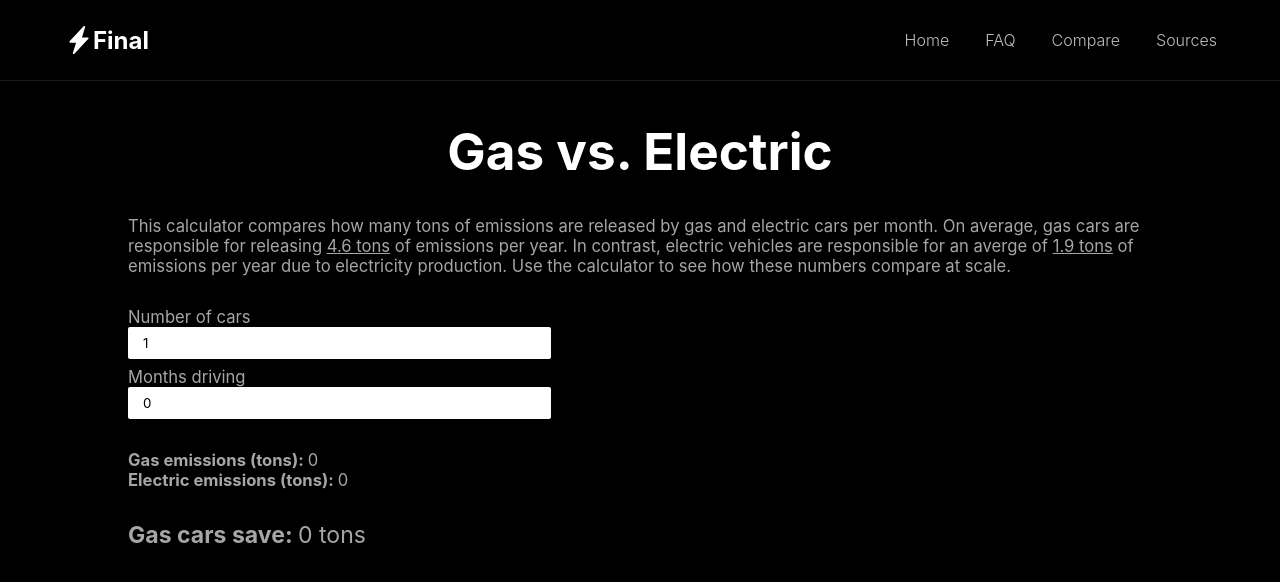
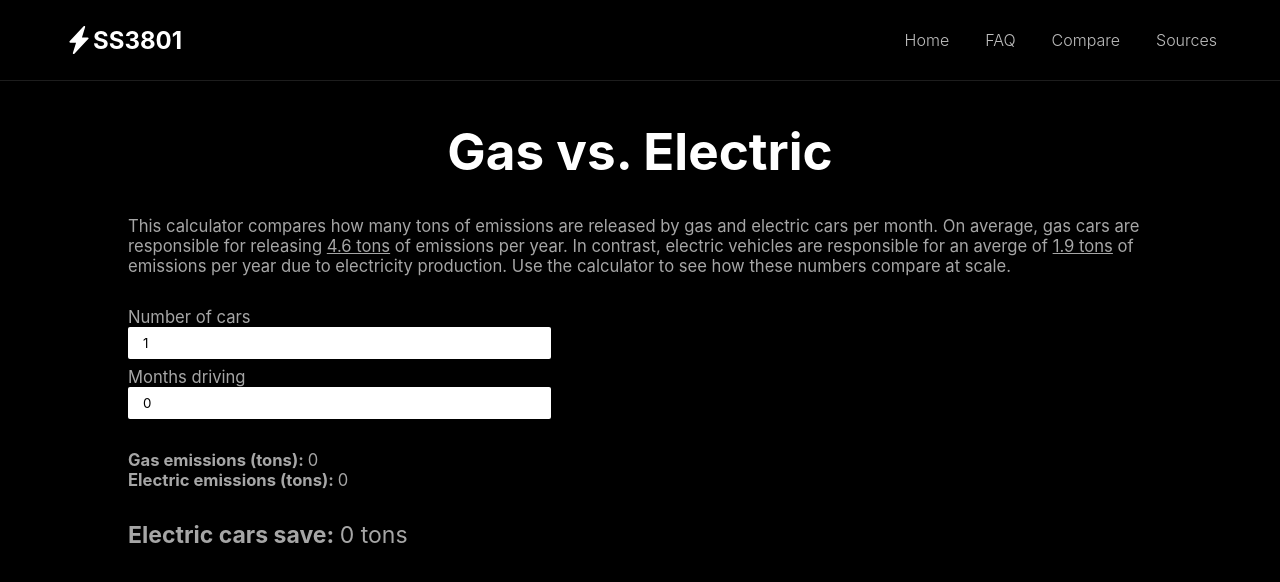
Before and after one commit to MerricsUniqueUsername/SSFinal, a Vue app: page / in a window 1280 px wide. Both pictures are taken after a click on the link "Compare". Shown: the top 582 px of the page. Built offline with nearby package versions, Linux system fonts and the light colour scheme.

Commit message:
Updated home page

```diff
--- a/src/components/Compare.vue
+++ b/src/components/Compare.vue
@@ -14,7 +14,7 @@
     <p><strong>Gas emissions (tons): </strong>{{ gasEmissions }}</p>
     <p><strong>Electric emissions (tons): </strong>{{ electricEmissions }}</p>
     <br>
-    <p style="font-size: 1.8vw"><strong>Gas cars save: </strong>{{ parseInt((gasEmissions - electricEmissions) * 100) / 100 }} tons</p>
+    <p style="font-size: 1.8vw"><strong>Electric cars save: </strong>{{ parseInt((gasEmissions - electricEmissions) * 100) / 100 }} tons</p>
   </div>
 </template>
 
--- a/src/components/Home.vue
+++ b/src/components/Home.vue
@@ -9,10 +9,10 @@
 
   <div class="top" style="display: block; position: relative; top: 120px;">
 
-    <div class="row">
+    <div class="row" style="height: 78vh">
       <div class="cell" style="flex-direction: column;">
-        <h1 style="margin: 0; margin-top: 35px;">Driving Change, Empowering Tribal Nations</h1>
-        <h2 style="margin: 0; margin-top: 8px; left: 0;">Paving the Way to Clean Energy and Stronger Communities</h2>
+        <h1 style="margin: 0; margin-top: 35px;">Electric vehicles and tribal nations</h1>
+        <h2 style="margin: 0; margin-top: 8px; left: 0;">Researching benefits and challenges of bringing electric vehicles to Great Lakes tribal nations</h2>
         <div class="button" style="margin-top: 80px; font-size: 16px; width: 160px; align-self: start;" @click="goToProblemPage">Explore</div>
       </div>
       <div class="cell">
--- a/src/components/Navbar.vue
+++ b/src/components/Navbar.vue
@@ -6,7 +6,7 @@
         <svg xmlns="http://www.w3.org/2000/svg" width="28" height="28" fill="currentColor" class="bi bi-lightning-charge" viewBox="0 0 16 16">
           <path d="M11.251.068a.5.5 0 0 1 .227.58L9.677 6.5H13a.5.5 0 0 1 .364.843l-8 8.5a.5.5 0 0 1-.842-.49L6.323 9.5H3a.5.5 0 0 1-.364-.843l8-8.5a.5.5 0 0 1 .615-.09z"/>
         </svg>
-        Final
+        SS3801
       </div>
 
       <!-- Desktop Navigation -->
```
